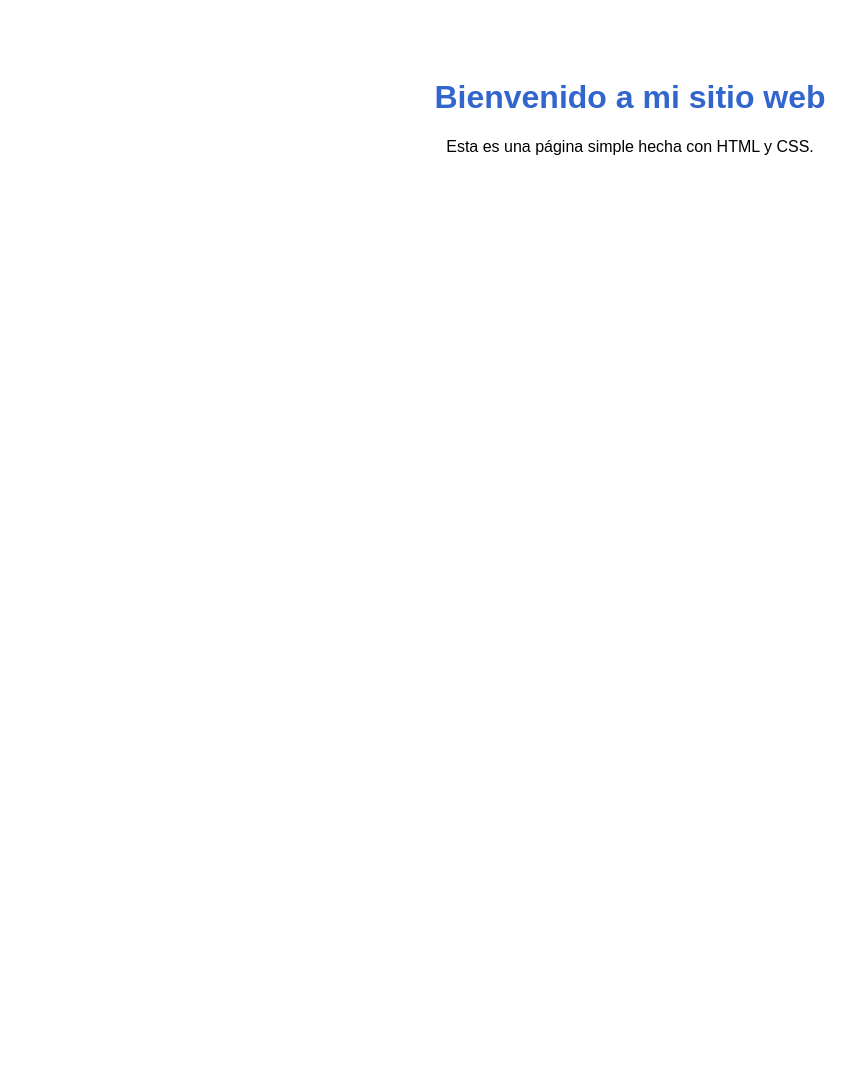
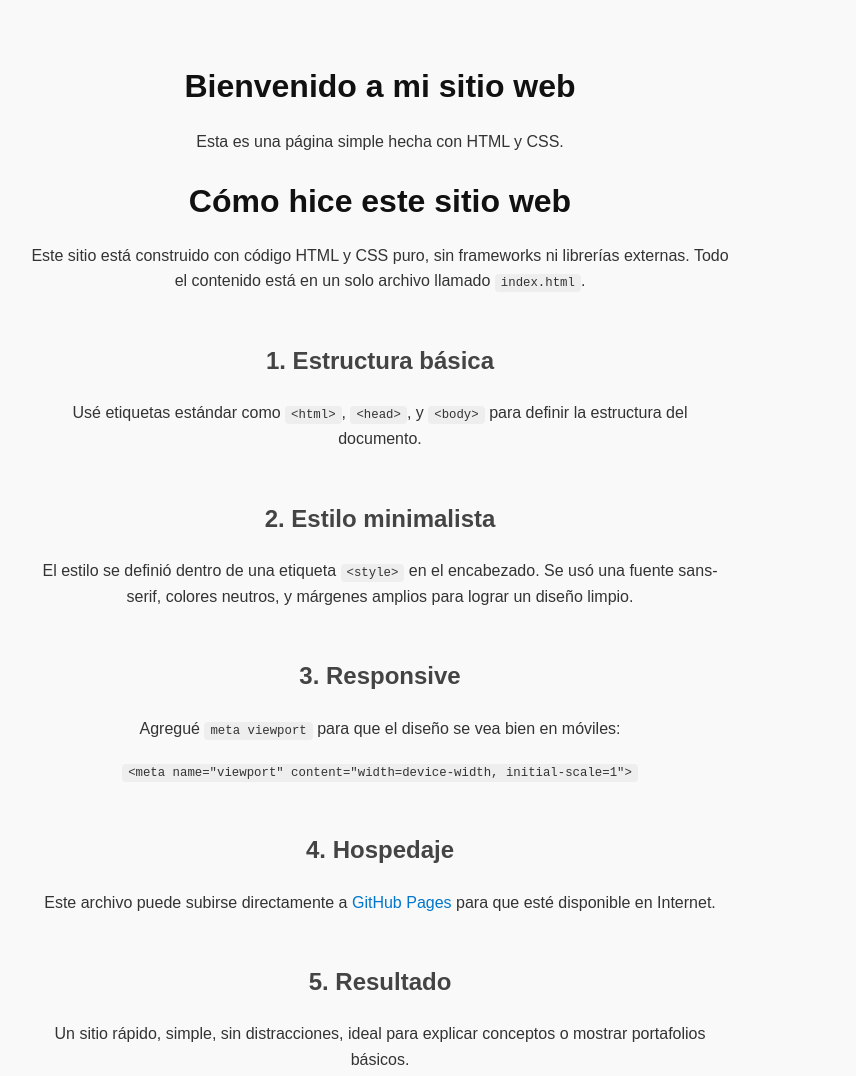
Before and after one commit to mathiveyre/pagina-web, a plain HTML site: page index.html in a window 1280 px wide. Shown: the whole page, without its empty margins (10-866 px from the left). Before the commit the page ends 800 px from the top, so only its background shows below. Drawn offline with Linux system fonts and the light colour scheme.

Commit message:
Update index.html

```diff
--- a/index.html
+++ b/index.html
@@ -14,3 +14,72 @@
   <p>Esta es una página simple hecha con HTML y CSS.</p>
 </body>
 </html>
+
+<!DOCTYPE html>
+<html lang="es">
+<head>
+  <meta charset="UTF-8">
+  <meta name="viewport" content="width=device-width, initial-scale=1">
+  <title>Cómo hice este sitio</title>
+  <style>
+    body {
+      font-family: sans-serif;
+      background: #f9f9f9;
+      color: #333;
+      margin: 0;
+      padding: 40px;
+      max-width: 700px;
+      line-height: 1.6;
+    }
+
+    h1 {
+      font-size: 2em;
+      margin-bottom: 0.5em;
+      color: #111;
+    }
+
+    h2 {
+      margin-top: 2em;
+      color: #444;
+    }
+
+    code {
+      background: #eee;
+      padding: 2px 6px;
+      border-radius: 4px;
+      font-size: 0.95em;
+    }
+
+    a {
+      color: #0077cc;
+      text-decoration: none;
+    }
+
+    a:hover {
+      text-decoration: underline;
+    }
+  </style>
+</head>
+<body>
+
+  <h1>Cómo hice este sitio web</h1>
+  <p>Este sitio está construido con código HTML y CSS puro, sin frameworks ni librerías externas. Todo el contenido está en un solo archivo llamado <code>index.html</code>.</p>
+
+  <h2>1. Estructura básica</h2>
+  <p>Usé etiquetas estándar como <code>&lt;html&gt;</code>, <code>&lt;head&gt;</code>, y <code>&lt;body&gt;</code> para definir la estructura del documento.</p>
+
+  <h2>2. Estilo minimalista</h2>
+  <p>El estilo se definió dentro de una etiqueta <code>&lt;style&gt;</code> en el encabezado. Se usó una fuente sans-serif, colores neutros, y márgenes amplios para lograr un diseño limpio.</p>
+
+  <h2>3. Responsive</h2>
+  <p>Agregué <code>meta viewport</code> para que el diseño se vea bien en móviles:</p>
+  <code>&lt;meta name="viewport" content="width=device-width, initial-scale=1"&gt;</code>
+
+  <h2>4. Hospedaje</h2>
+  <p>Este archivo puede subirse directamente a <a href="https://pages.github.com" target="_blank">GitHub Pages</a> para que esté disponible en Internet.</p>
+
+  <h2>5. Resultado</h2>
+  <p>Un sitio rápido, simple, sin distracciones, ideal para explicar conceptos o mostrar portafolios básicos.</p>
+
+</body>
+</html>
```
